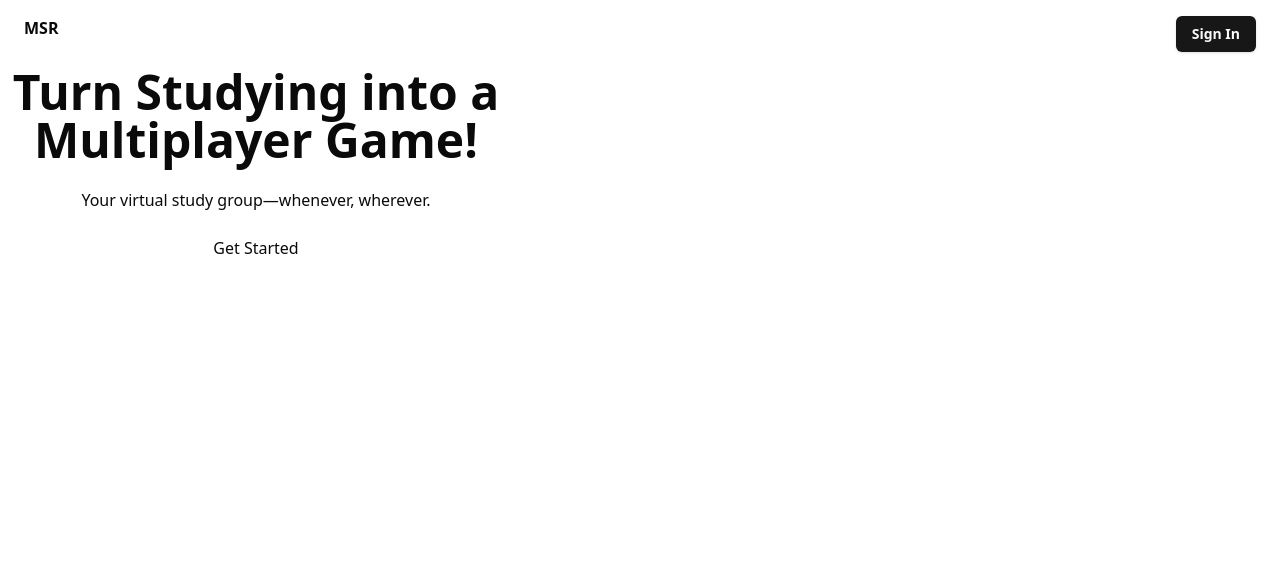
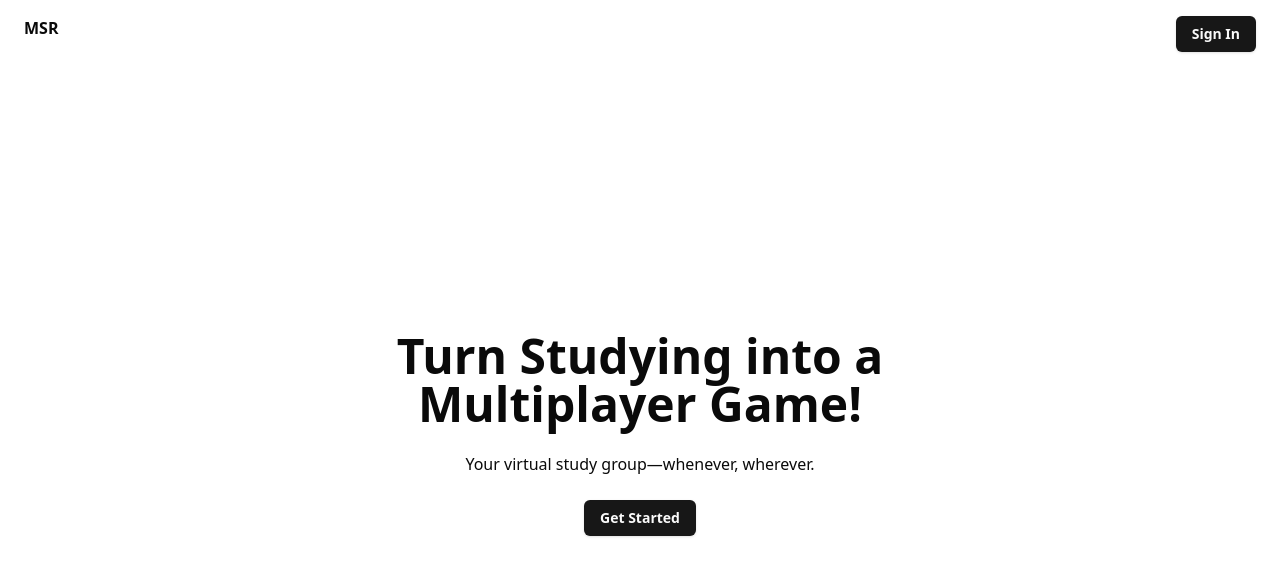
Before and after one commit to ceejmangulabnan/multiplayer-study-room, a Next.js app: page / in a window 1280 px wide. Shown: the top 576 px of the page. Built offline with nearby package versions, Linux system fonts and the light colour scheme; no server answers.

Commit message:
style: hero section

```diff
--- a/src/app/components/Navbar/index.tsx
+++ b/src/app/components/Navbar/index.tsx
@@ -12,7 +12,7 @@ const Navbar = async () => {
   const { data: { user } } = await supabase.auth.getUser()
 
   return (
-    <nav className='px-6 py-4'>
+    <nav className='z-50 px-6 py-4'>
       {/* Desktop */}
       <div className='justify-between hidden md:flex'>
         <Link href={'/'} className='font-bold'>MSR</Link>
@@ -41,14 +41,12 @@ const Navbar = async () => {
       </div>
 
       {/* Mobile */}
-
       <div className='justify-between flex md:hidden'>
         <Link href={'/'} className='font-bold'>MSR</Link>
         <DropdownMenu>
           <DropdownMenuTrigger >
             <Menu />
           </DropdownMenuTrigger>
-
           <DropdownMenuContent>
             {
               user && user.user_metadata ? (
@@ -66,7 +64,6 @@ const Navbar = async () => {
           </DropdownMenuContent>
         </DropdownMenu>
       </div>
-
     </nav>
 
   )
--- a/src/app/globals.css
+++ b/src/app/globals.css
@@ -55,8 +55,7 @@
 
     --chart-5: 27 87% 67%;
 
-    --radius: 0.5rem
-  ;
+    --radius: 0.5rem;
 
     --sidebar-background: 0 0% 98%;
 
@@ -121,8 +120,7 @@
 
     --chart-4: 280 65% 60%;
 
-    --chart-5: 340 75% 55%
-  ;
+    --chart-5: 340 75% 55%;
 
     --sidebar-background: 240 5.9% 10%;
 
--- a/src/app/page.tsx
+++ b/src/app/page.tsx
@@ -1,13 +1,14 @@
 import Navbar from '@/app/components/Navbar'
 import Link from 'next/link'
+import { Button } from '@/components/ui/button'
 
 export default function Home() {
   return (
-    <>
+    <div className='min-h-screen flex flex-col'>
       <Navbar />
 
-      <main>
-        <div className="hero bg-base-200 min-h-screen">
+      <main className='flex-1 flex items-center justify-center'>
+        <div>
           <div className="hero-content text-center">
             <div className="max-w-lg">
               <h1 className="text-5xl font-bold">Turn Studying into a Multiplayer Game!</h1>
@@ -15,12 +16,12 @@ export default function Home() {
                 Your virtual study group—whenever, wherever.
               </p>
               <Link href='/login'>
-                <button className="btn btn-primary">Get Started</button>
+                <Button className="font-bold">Get Started</Button>
               </Link>
             </div>
           </div>
         </div>
       </main>
-    </>
+    </div>
   )
 }
```
